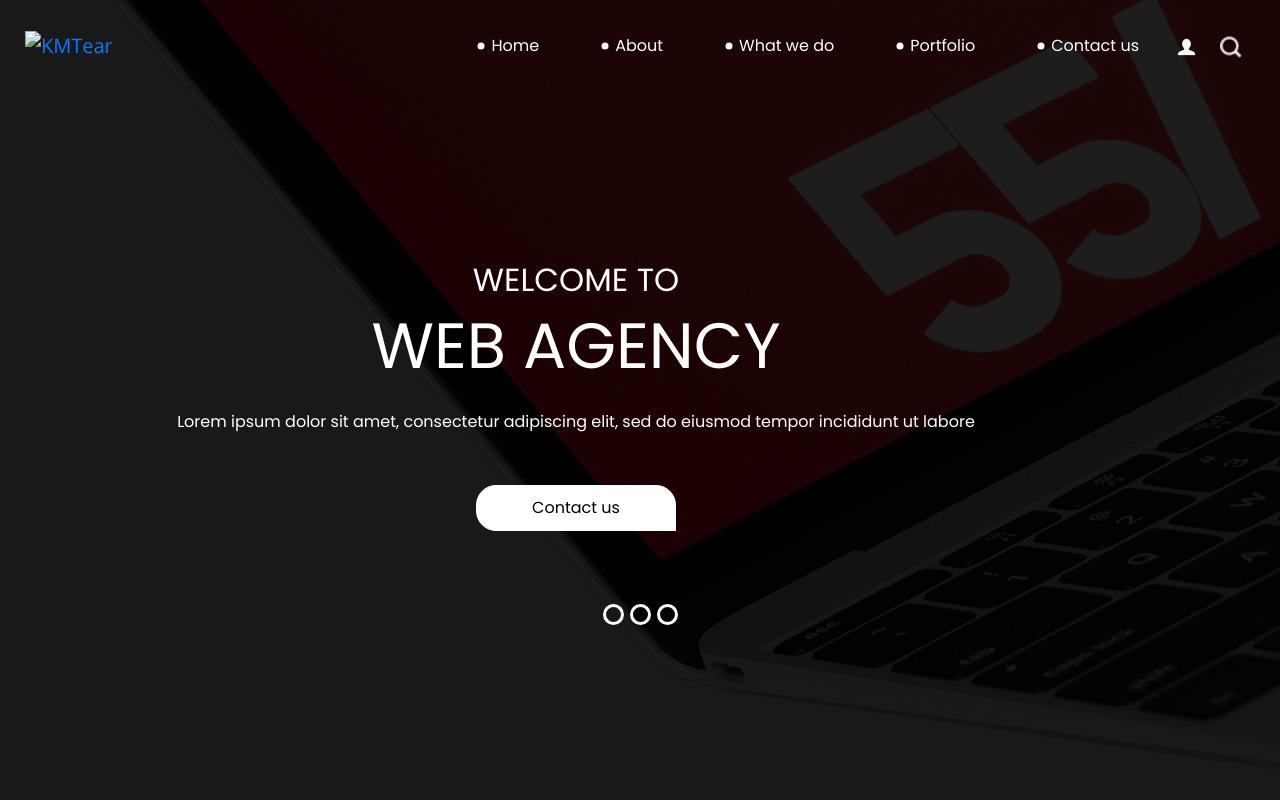
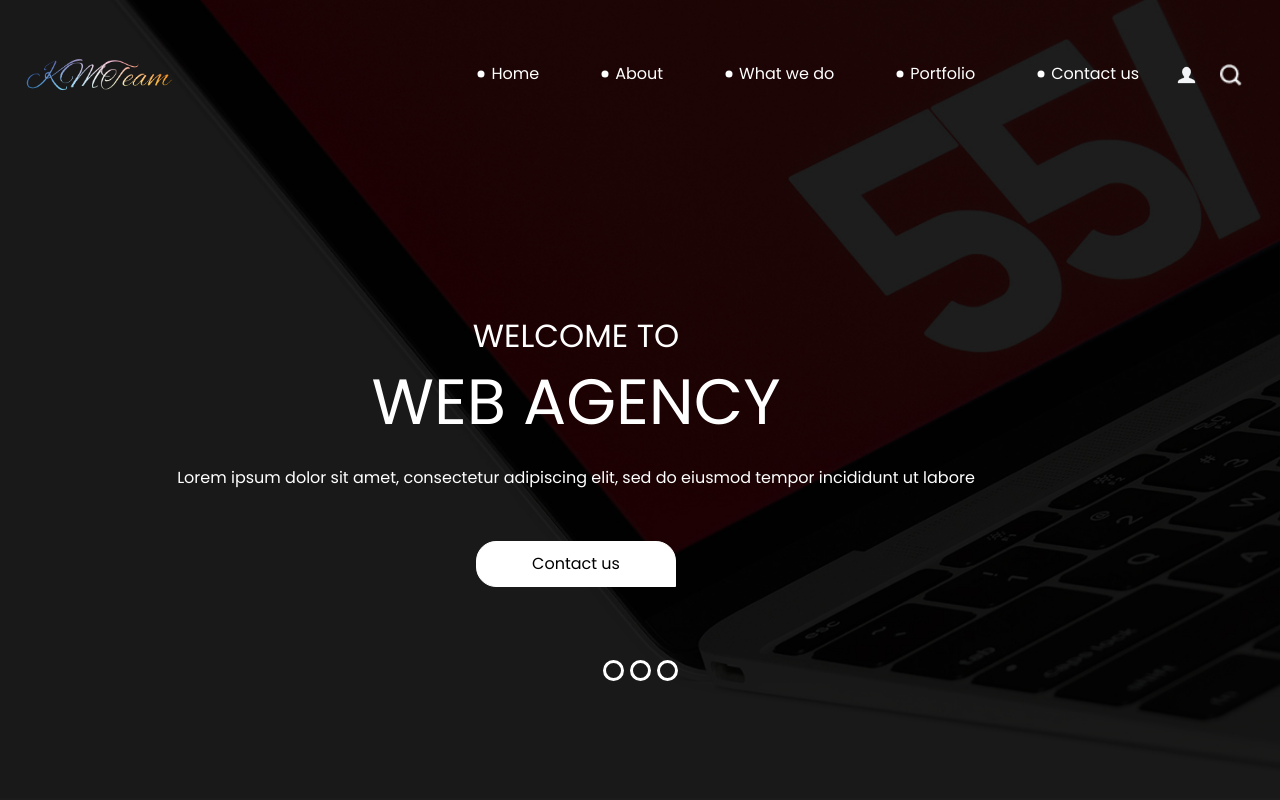
Before and after one commit to KirolosMFahem/KMTeam, a plain HTML site: page index.html in a window 1280 px wide. Shown: the top 800 px of the page. Drawn offline with nearby package versions, Linux system fonts and the light colour scheme.

Commit message:
added favicon and modified index.html (add logo)

```diff
--- a/index.html
+++ b/index.html
@@ -13,6 +13,7 @@
   <meta name="author" content="KMTeam LLC" />
 
   <title>KMTeam LLC</title>
+  <link rel="icon" type="image/png" sizes="16x16" href="images/favicon.ico">
 
   <!-- slider stylesheet -->
   <link rel="stylesheet" type="text/css" href="https://cdnjs.cloudflare.com/ajax/libs/OwlCarousel2/2.3.4/assets/owl.carousel.min.css" />
@@ -35,7 +36,7 @@
       <div class="container-fluid">
         <nav class="navbar navbar-expand-lg custom_nav-container pt-3">
           <a class="navbar-brand" href="index.html">
-            <img scr="images/KMTeam.png" width="86.75" alt="KMTeam">
+            <img src="images/KMTeam.png" alt="KMTeam" width="150">
           </a>
           <button class="navbar-toggler" type="button" data-toggle="collapse" data-target="#navbarSupportedContent" aria-controls="navbarSupportedContent" aria-expanded="false" aria-label="Toggle navigation">
             <span class="navbar-toggler-icon"></span>
```
Also changed, not shown: images/favicon.ico (added).
